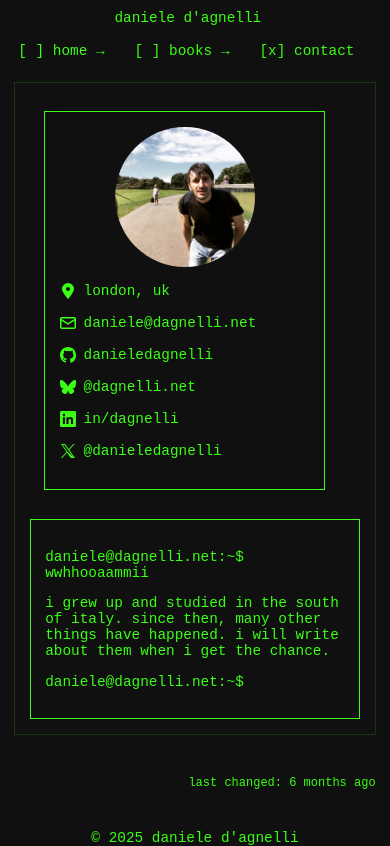
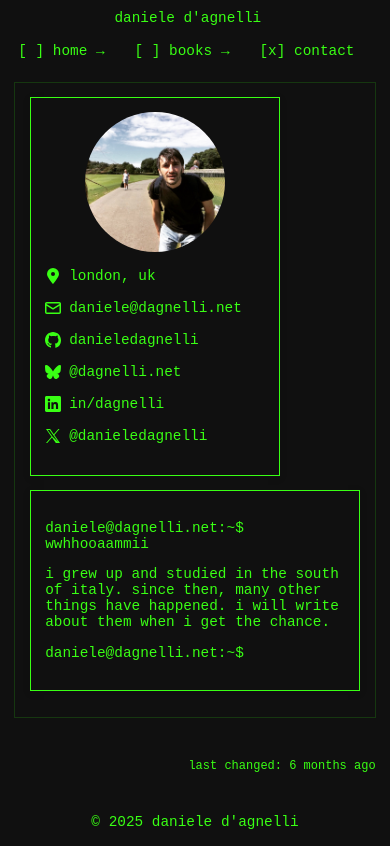
Before and after one commit to danieledagnelli/danieledagnelli.github.io, an Astro site: page /contact in a window 390 px wide. Built offline with nearby package versions, Linux system fonts and the light colour scheme; Astro itself is replaced by a stand-in of ours.

Commit message:
refactor: simplify layout structure and improve responsiveness of Contact and Whoami components

```diff
--- a/src/components/ContactSidebar.astro
+++ b/src/components/ContactSidebar.astro
@@ -12,8 +12,7 @@ const {
 } = siteMetadata;
 ---
 
-<div class="container">
-  <aside class="sidebar">
+<aside class="sidebar">
     <div class="avatar-wrapper">
       <!-- Example static placeholder avatar -->
       <img src="/assets/dani.jpeg" alt={name + " avatar"} />
@@ -157,24 +156,15 @@ const {
       </li>
     </ul>
   </aside>
-</div>
 
 <style>
-  .container {
-    display: flex;
-    justify-content: left;
-    align-items: stretch; /* Ensures both components stretch to the same height */
-    gap: 1em;
-    height: auto;
-    padding: 1em;
-  }
-
   .sidebar {
     padding: 1em;
     width: 250px;
     box-shadow: 0 2px 8px rgba(0, 0, 0, 0.1);
     border: 1px solid var(--text-color);
-    margin-bottom: -1em;
+    height: 100%;
+    box-sizing: border-box;
   }
 
   .avatar-wrapper {
--- a/src/components/Whoami.astro
+++ b/src/components/Whoami.astro
@@ -50,12 +50,13 @@ const timeout = siteMetadata.config.matrixEffect.timeout;
 
 <style>
     .whoami {
-        flex: 1; /* Ensures it stretches to match the sidebar */
+        flex: 1; /* Takes remaining horizontal space */
         padding: 1em;
-        margin-top: 1em;
         background-color: var(--background-secondary);
         border: 1px solid var(--text-color);
-        box-shadow: var(--text-color);
+        box-shadow: 0 2px 8px rgba(0, 0, 0, 0.1);
+        height: 100%;
+        box-sizing: border-box;
     }
 
     .cursor {
--- a/src/pages/contact.astro
+++ b/src/pages/contact.astro
@@ -17,21 +17,13 @@ import { siteMetadata } from "../siteMetadata";
         .container {
             display: flex;
             justify-content: left;
-            align-items: flex-start;
+            align-items: stretch;
             gap: 1em;
             height: auto;
             padding: 1em;
             flex-wrap: wrap;
         }
 
-        .sidebar,
-        .whoami {
-            width: 100%;
-            padding: 1em;
-            box-shadow: 0 2px 8px rgba(0, 0, 0, 0.1);
-            border: 1px solid var(--text-color);
-            margin-bottom: 1em;
-        }
 
         /* Responsive adjustments for mobile screens */
         @media (max-width: 768px) {
@@ -40,12 +32,6 @@ import { siteMetadata } from "../siteMetadata";
                 padding: 0.5em;
             }
 
-            .sidebar,
-            .whoami {
-                width: 100vw; /* Full width of the viewport */
-                margin: 0; /* Remove margins for a clean edge-to-edge layout */
-                padding: 1em; /* Adjust padding for spacing */
-            }
         }
     </style>
 </Main>
```
